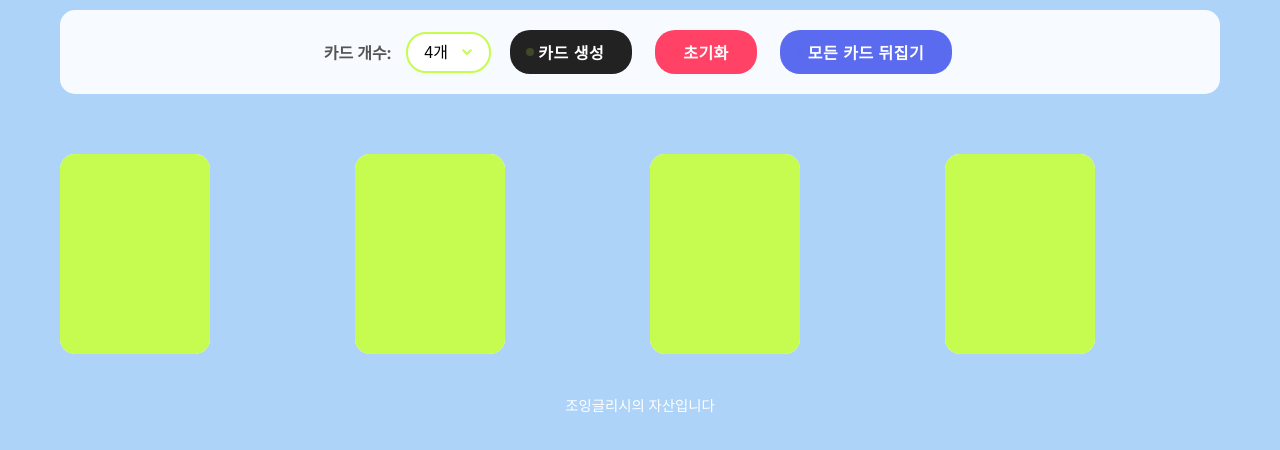
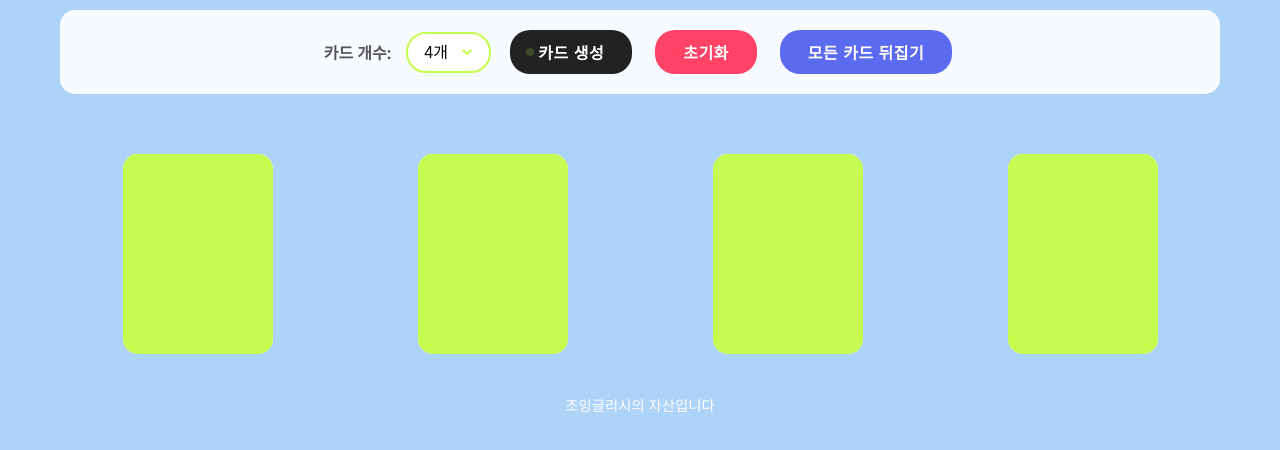
Before and after one commit to thmufinn/Joe-English, a plain HTML site: page index.html in a window 1280 px wide. Shown: the part 90-540 px from the top of the page. Drawn offline with Linux system fonts and the light colour scheme.

Commit message:
Add files via upload

```diff
--- a/style.css
+++ b/style.css
@@ -136,6 +136,8 @@ h1 {
     grid-template-columns: repeat(auto-fit, minmax(150px, 1fr));
     gap: 20px;
     padding: 20px 0;
+    justify-content: center; /* 카드들을 수평 중앙정렬 */
+    place-items: center;      /* 카드들을 그리드 셀 내에서도 중앙정렬 */
 }
 
 .card {
```
